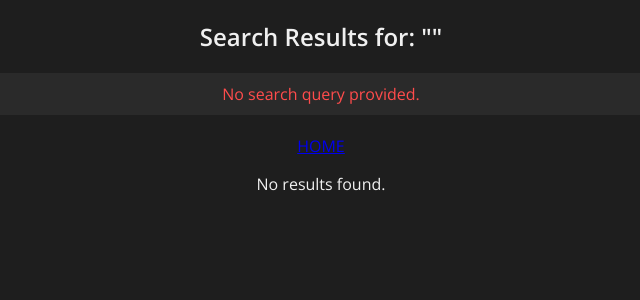
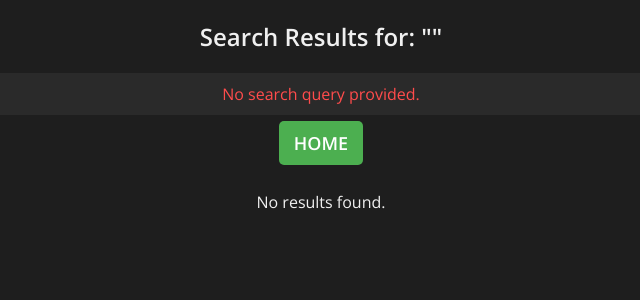
Before and after one commit to Vedd44/movie-review-frontend, a React (Create React App) app: page /search in a window 1280 px wide. Shown: the top 300 px of the page, without its empty margins (319-959 px from the left). Built offline with nearby package versions, Linux system fonts and the light colour scheme.

Commit message:
slight css updates

```diff
--- a/src/App.css
+++ b/src/App.css
@@ -301,3 +301,23 @@ body {
 .movie-thumbnail {
   font-weight: bold;
 }
+
+.home_btn{
+    color: #fff;
+    background-color: #4caf50;
+    padding: 10px;
+    border-radius: 5px;
+    font-weight: bold;
+    text-decoration: none;
+    font-size: 18px;
+    padding-left: 15px;
+    padding-right: 15px;
+    max-width: 55px;
+}
+.home_btn:hover{
+  background-color: #fff;
+  color: #4caf50;
+}
+.home_btn:visited{
+  color: #fff;
+}
--- a/src/MovieDetails.js
+++ b/src/MovieDetails.js
@@ -39,8 +39,8 @@ function MovieDetails() {
 
   return (
     <div className="movie-details-container">
-      <div class="home_btn">
-    	<a href="/"> HOME </a>
+      <div>
+    	<a href="/" class="home_btn"> HOME </a>
 	  </div>
       <h1>{movie.title} ({movie.release_date})</h1>
 
--- a/src/SearchResults.js
+++ b/src/SearchResults.js
@@ -48,9 +48,8 @@ function SearchResults() {
 
       {error && <p className="error-message">{error}</p>}
 
+            <a href="/" class="home_btn"> HOME </a>
       <div className="movie-list">
-            <a href="/"> HOME </a>
-    </div>
         {Array.isArray(movies) && movies.length > 0 ? (
           movies.map((movie) => (
             <div key={movie.id} className="movie-card">
@@ -73,6 +72,7 @@ function SearchResults() {
           !loading && <p>No results found.</p>
         )}
       </div>
+      </div>
   );
 }
 
```
